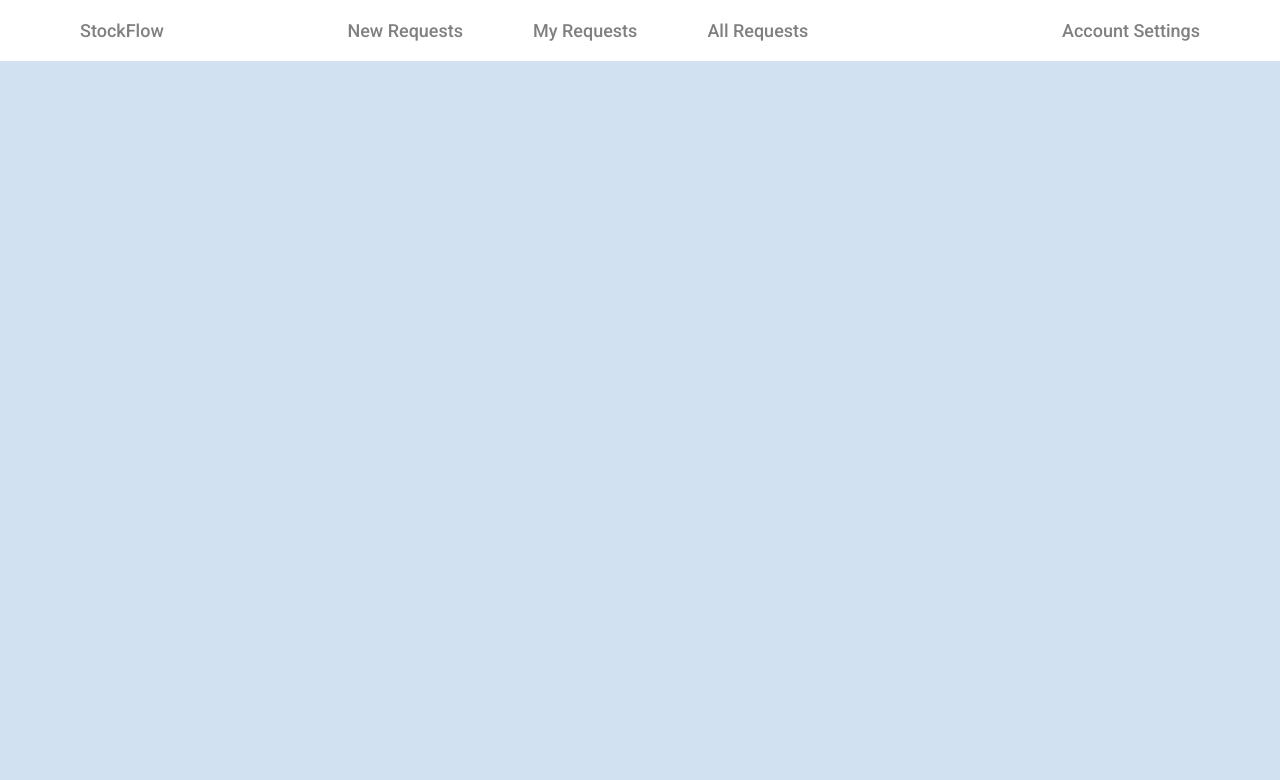
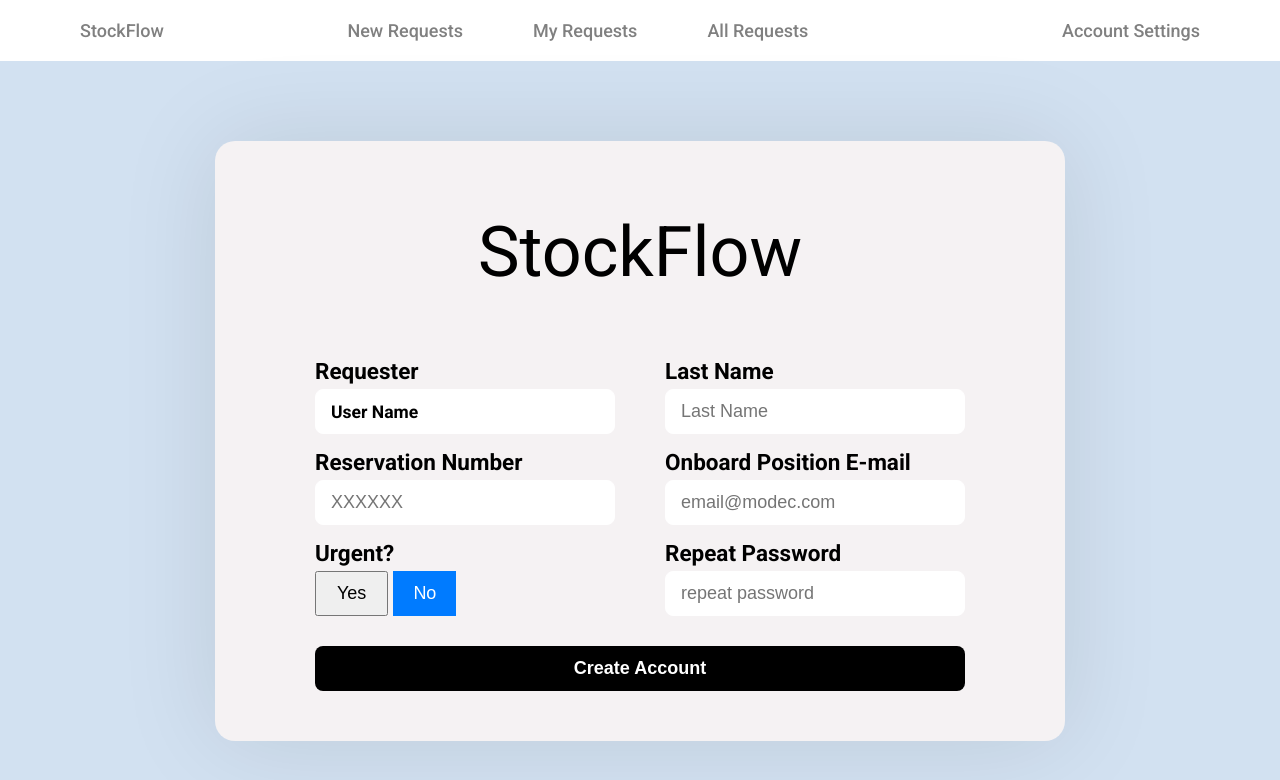
Before and after one commit to TheAlastor/StockFlow, a React (Create React App) app in the folder frontend/: page /request in a window 1280 px wide. Shown: the top 780 px of the page. Built offline with nearby package versions, Linux system fonts and the light colour scheme.

Commit message:
Note push 30.07

```diff
--- a/frontend/src/pages/Register/index.js
+++ b/frontend/src/pages/Register/index.js
@@ -2,7 +2,7 @@ import React, { useState } from 'react'
 import './styles.css'
 import { FiLogIn } from 'react-icons/fi'
 import { Link } from 'react-router-dom'
-import userImage from 'C:/Users/vinic/Desktop/StockFlow/frontend/src/user.png'
+import userImage from '../../../src/user.png'
 
 export default function Register() {
   /////////////// Get First and Last Name for Profile Preview /////
@@ -129,6 +129,8 @@ export default function Register() {
         </div>
         <button className="button-create">Create Account</button>
       </div>
+
+
     </div>
   )
 }
--- a/frontend/src/pages/Request/index.js
+++ b/frontend/src/pages/Request/index.js
@@ -1,11 +1,23 @@
-import React from 'react'
-import './styles.css'
+import React, { useState } from 'react'
+import '../Request/styles.css'
 import { FiLogIn } from 'react-icons/fi'
 import { Link } from 'react-router-dom'
 
 export default function Logon() {
+
+
+  const [activeTab, setActiveTab] = useState('No')
+  function handleTabClick(tab) {
+    setActiveTab(tab);
+  }
+
+
+
   return (
-    <div className="">
+
+
+
+    <div className="request-page-container">
       <form className="header-container">
         <div className="home">
           <Link to="http://localhost:3000/Menu">StockFlow</Link>
@@ -21,6 +33,75 @@ export default function Logon() {
           <Link to="http://localhost:3000/Account">Account Settings</Link>
         </div>
       </form>
+
+      <div className="request-container">
+        <h1>StockFlow </h1>
+        <section className="form-request">
+          <div className="request-colum1">
+            <form>
+              <h2>Requester</h2>
+
+              <div className="user-requester">
+                <h3>
+                  User Name
+                </h3>
+              </div>
+
+              <h2>Reservation Number</h2>
+              <input placeholder="XXXXXX" maxLength={6} tabIndex="3" />
+              <h2>Urgent?</h2>
+            </form>
+            <div className="tab-buttons">
+                <button onClick={() => handleTabClick('Yes')} className={activeTab === 'Yes' ? 'active' : ''}>
+                  Yes
+                </button>
+                <button onClick={() => handleTabClick('No')} className={activeTab === 'No' ? 'active' : ''}>
+                  No
+                </button>
+              </div>
+          </div>
+
+          <div className="request-colum2">
+            <form>
+              <h2>Last Name</h2>
+              <input
+                placeholder="Last Name"
+                tabIndex="2"
+              />
+              <h2>Onboard Position E-mail</h2>
+              <input placeholder="email@modec.com" tabIndex="3" />
+              <h2>Repeat Password</h2>
+              <input
+                placeholder="repeat password"
+                type="password"
+                tabIndex="5"
+              />
+            </form>
+          </div>
+        </section>
+
+
+        <button className="button-create">Create Account</button>
+      </div>
+
+
+
+
+
+
+
+
+
+
+
+
+
+
+
+
+
+
+
     </div>
   )
 }
--- a/frontend/src/pages/Request/styles.css
+++ b/frontend/src/pages/Request/styles.css
@@ -0,0 +1,127 @@
+.request-page-container{
+    justify-content: space-between;
+    align-items: center;
+    display: flex;
+    flex-direction: column;
+    font: 400 15px Roboto, sans-serif;
+    margin-bottom: 60px;
+}
+
+
+.request-container{
+    width: fit-content;
+    background: rgb(245, 242, 243);
+    box-shadow: 0 0 100px rgba(0,0,0,0.1);
+    border-radius:20px;
+    display: flex;
+    flex-direction: column;
+    justify-content: center;
+    padding-top: 20px;
+    padding-left: 100px;
+    padding-right: 100px;
+    padding-bottom: 50px;
+    margin-top: 80px;
+}
+
+h1 {
+    margin-bottom: 20px;
+    color: rgb(0, 0, 0);
+    font: 400 70px Roboto, sans-serif;
+    text-align: center;
+    margin-bottom: 60px;
+
+}
+
+.request-container section.form-request {
+    display: flex;
+}
+
+.request-container section.form-request h2 {
+    margin-bottom: 5px;
+    margin-top: 5px;
+}
+
+.request-container div.request-colum1 {
+    margin-right: 50px;
+}
+
+.request-container section.form-request input {
+    margin-bottom: 15px;
+    width: 300px;
+}
+
+
+div.user-requester{
+    width: 300px;
+    margin-bottom: 15px;
+    background: rgb(255, 255, 255);
+    height: 45px;
+    border-radius: 8px;
+    text-indent: 15px;
+    color: black;
+    border: 1px solid white;
+    display: flex;
+    align-items: center;
+}
+
+
+
+
+button.button-upload{
+    text-align: center;
+    height: 45px;
+    width: 50px;
+    padding: 4px;
+    background: black;
+    border: 0;
+    border-radius: 8px;
+    color: white;
+    font-weight: bold;
+    text-decoration: none;
+    font-size: 12px;
+    transition: filter 0.2;  /*cria uma delay na transição do elemento quando houver um comportamento de interação defenido */
+}
+
+button.button-create{
+    width: 100%;
+    height: 45px;
+    margin-top: 15px;
+    background: black;
+    border: 0;
+    border-radius: 8px;
+    color: white;
+    font-weight: bold;
+    display: inline-block;
+    text-align: center;
+    text-decoration: none;
+    font-size: 18px;
+    transition: filter 0.2;  /*cria uma delay na transição do elemento quando houver um comportamento de interação defenido */
+}
+
+button:hover{ /*define o comportamento do elemento quando o mouse estiver sobre ele.*/
+    filter: brightness(70%)   /*remove o brilho do elemento*/
+}
+
+
+.tab-buttons {
+    display: flex;
+    margin-bottom: 10px;
+  }
+
+  .tab-buttons button {
+    padding: 10px 20px;
+    margin-right: 5px;
+    cursor: pointer;
+  }
+
+  .tab-buttons button.active {
+    background-color: #007bff;
+    color: white;
+    border: none;
+  }
+
+  .tab-content {
+    padding: 10px;
+    border: 1px solid #ddd;
+    border-top: none;
+  }
```
